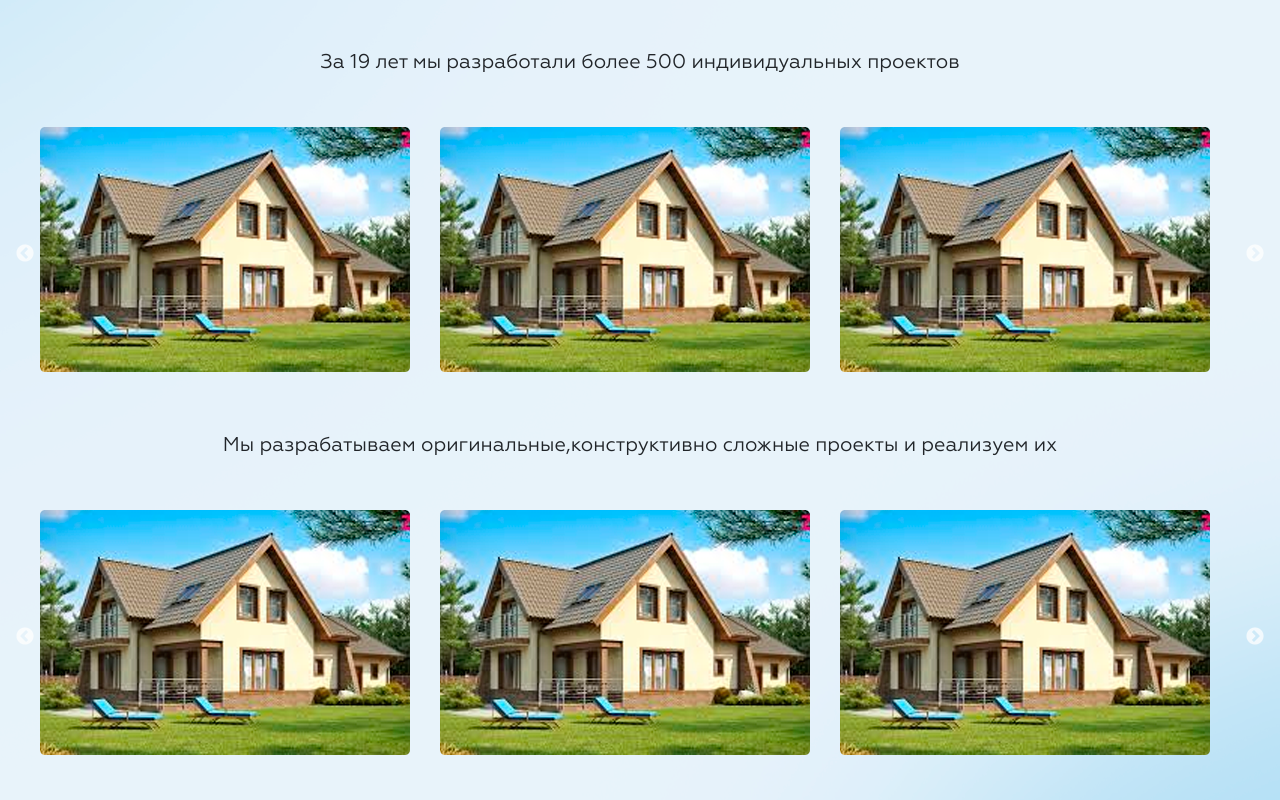
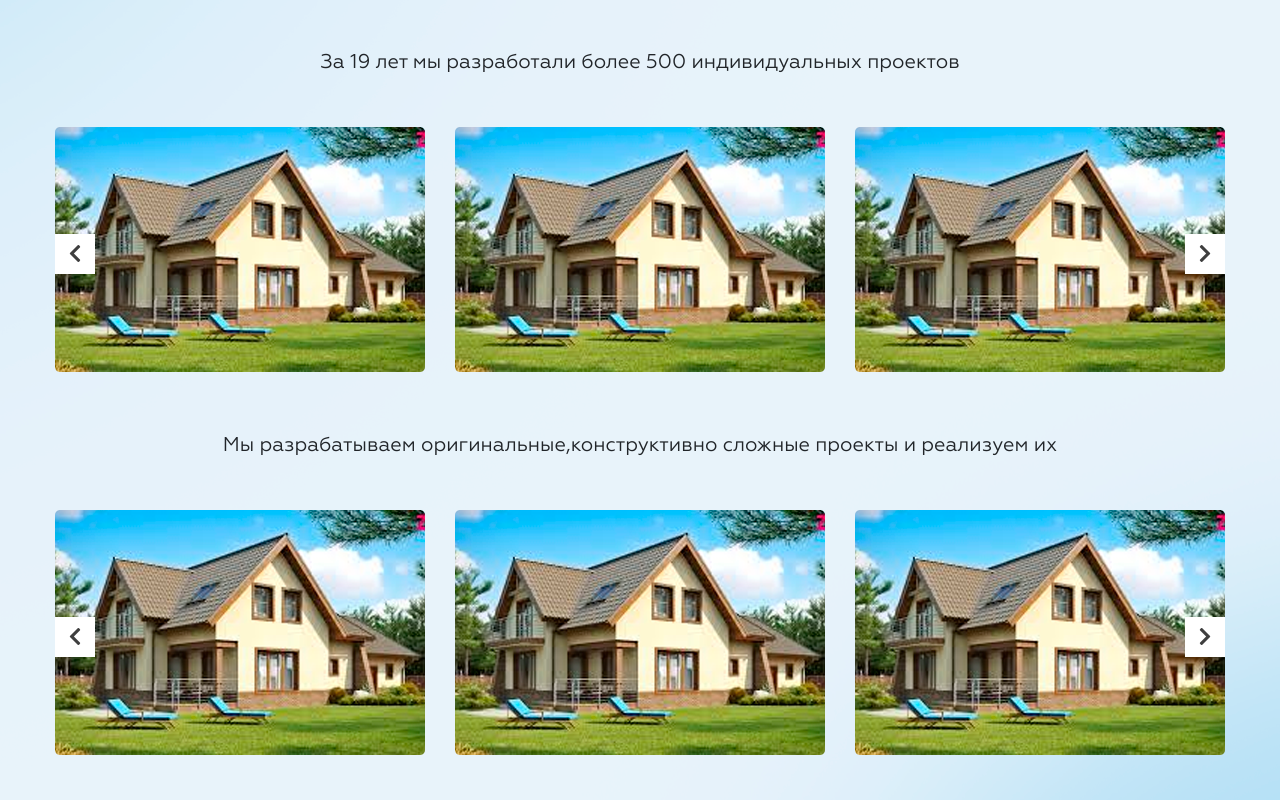
Before and after one commit to NecroSith/Project_DomaNaVeka, a website: page src/index.html in a window 1280 px wide. Shown: the part 1680-2480 px from the top of the page. Drawn offline with nearby package versions, Linux system fonts and the light colour scheme.

Commit message:
Slides in sliders centeres. Arrows fixed

```diff
--- a/src/js/main.js
+++ b/src/js/main.js
@@ -3,6 +3,7 @@ $(document).ready(function() {
         // dots: true,
         // infinite: true,
         // speed: 300,
+        arrows: false,
         centerMode: false,
         slidesToShow: 3
     });
--- a/src/sass/_base.sass
+++ b/src/sass/_base.sass
@@ -37,3 +37,28 @@ input:not([type=submit])
 .item-title--small
     font-size: 22px
     text-align: left
+
+.slick-slide img
+    margin: 0 auto
+
+
+.slick-arrow
+    width: 40px
+    height: 40px
+    background: white
+    &:hover
+        background: white
+    &:before
+        +fa-pseudo(900)
+        color: #000
+
+.slick-prev
+    left: 15px
+    z-index: 1
+    &:before
+        content: '\f053'
+
+.slick-next
+    right: 15px
+    &:before
+        content: '\f054'
```
Also changed, not shown: src/css/main.css.
